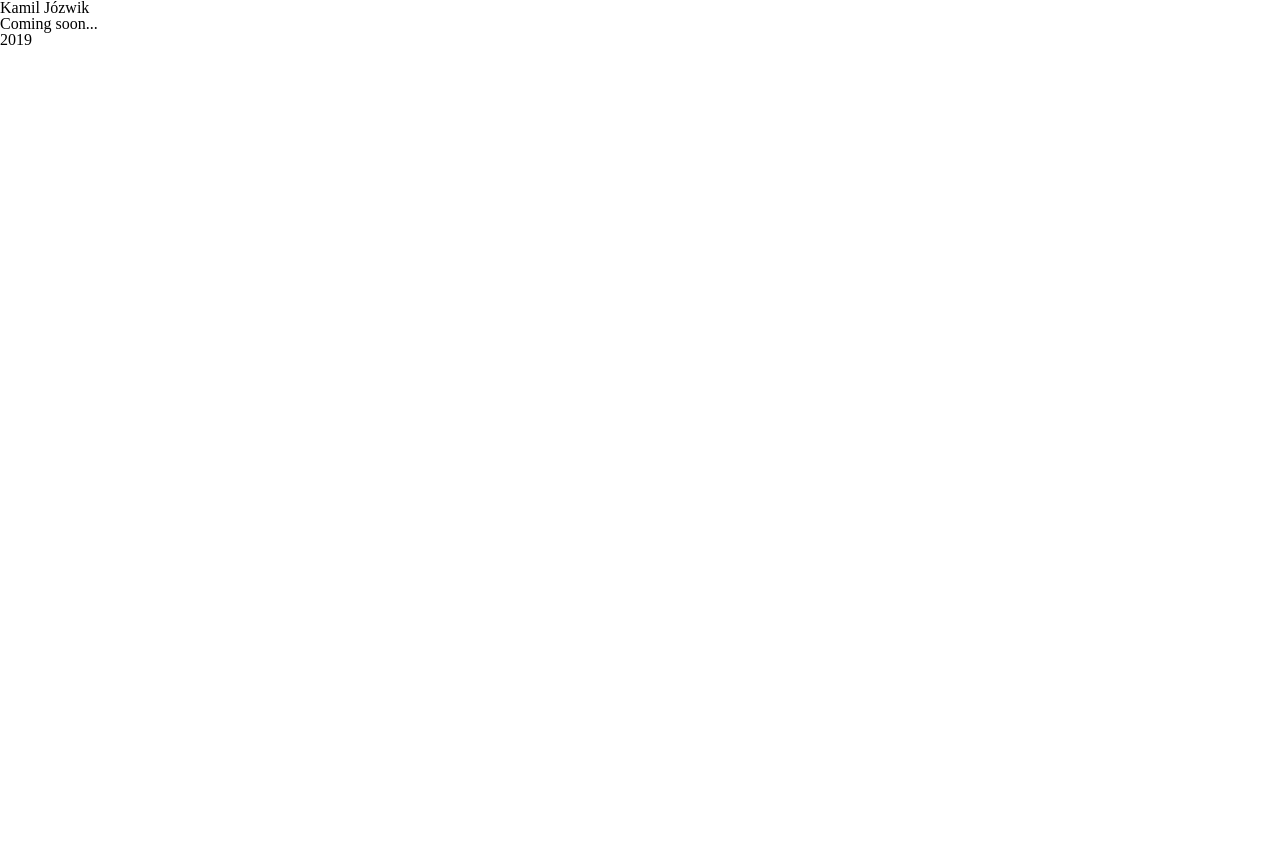
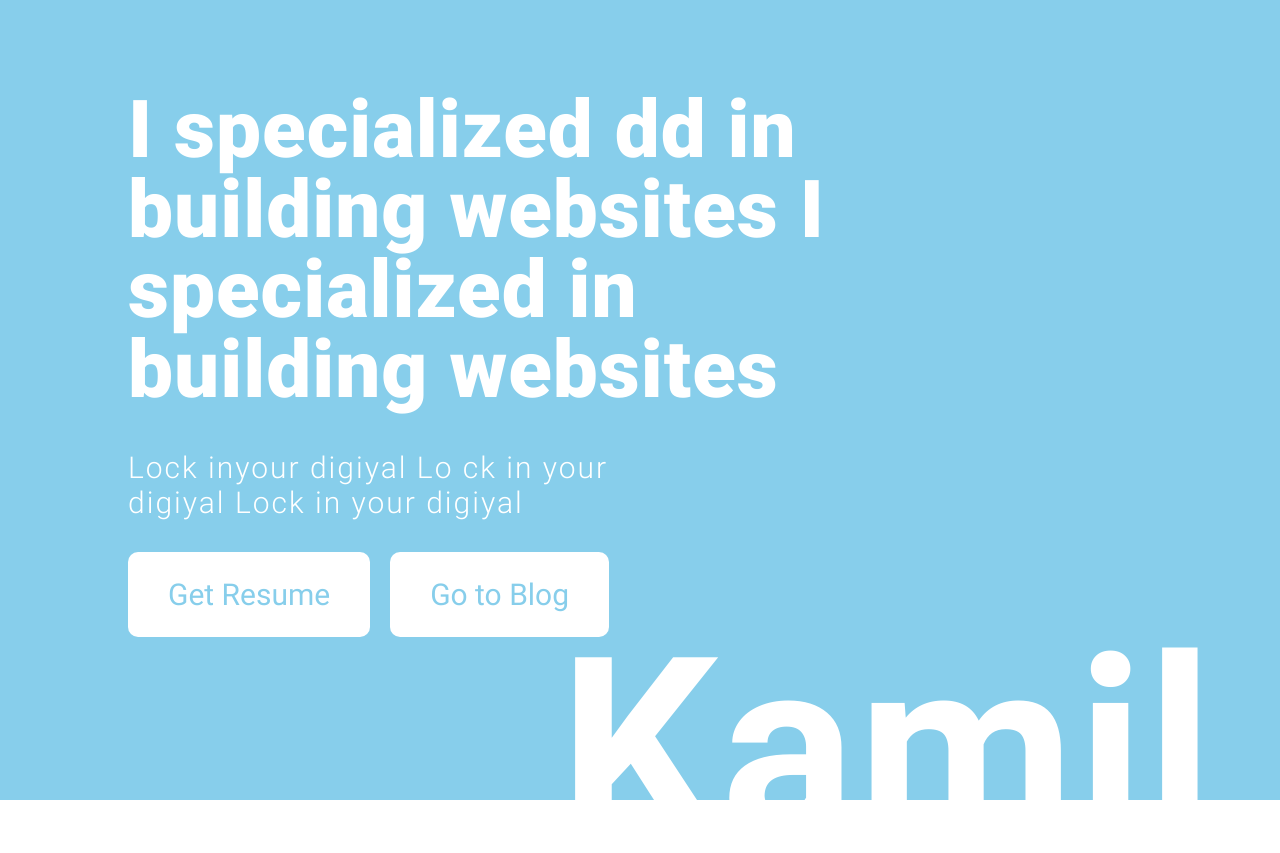
Before and after one commit to kamiljozwik/kamiljozwikcom, a Gatsby site: page / in a window 1280 px wide. Before the commit the page ends 800 px from the top, so only its background shows below. Built offline with nearby package versions, Linux system fonts and the light colour scheme; Gatsby itself is replaced by a stand-in of ours.

Commit message:
Landing page first styles

```diff
--- /dev/null
+++ b/src/components/Landing.js
@@ -0,0 +1,18 @@
+import React from 'react';
+import { Link } from 'gatsby';
+
+const LandingPage = () => (
+  <section className="landing">
+    <div className="landing__box">
+      <p className="landing__box--title">I specialized dd in building websites I specialized in building websites </p>
+      <p className="landing__box--desc">Lock inyour digiyal Lo ck in your digiyal Lock in your digiyal</p>
+      <div className="landing__box--buttons">
+        <Link to="/">Get Resume</Link>
+        <Link to="/">Go to Blog</Link>
+      </div>
+    </div>
+    <p className="landing__bottom">Kamil</p>
+  </section>
+);
+
+export default LandingPage;
--- a/src/components/layout.js
+++ b/src/components/layout.js
@@ -2,7 +2,7 @@ import React from 'react';
 import PropTypes from 'prop-types';
 import { StaticQuery, graphql } from 'gatsby';
 
-import Header from './header';
+// import Header from './header';
 import '../styles/index.scss';
 
 const Layout = ({ children }) => (
@@ -18,10 +18,10 @@ const Layout = ({ children }) => (
     `}
     render={data => (
       <>
-        <Header siteTitle={data.site.siteMetadata.title} />
+        {/* <Header siteTitle={data.site.siteMetadata.title} /> */}
         <div>
           <main>{children}</main>
-          <footer>{new Date().getFullYear()}</footer>
+          {/* <footer>{new Date().getFullYear()}</footer> */}
         </div>
       </>
     )}
--- a/src/pages/index.js
+++ b/src/pages/index.js
@@ -2,16 +2,15 @@ import React from 'react';
 // import { Link } from 'gatsby';
 
 import Layout from '../components/layout';
-import { GatsbyImage } from '../components/image';
+import Landing from '../components/Landing';
+// import { GatsbyImage } from '../components/image';
 import SEO from '../components/seo';
 
 const IndexPage = () => (
   <Layout>
     <SEO title="Home" keywords={[`kamil`, `jozwik`, `react`]} />
-    <h1>Coming soon...</h1>
-    <div>
-      {/* <GatsbyImage /> */}
-    </div>
+    <Landing />
+    { /* TODO OTHER SECTIONS */ }
   </Layout>
 );
 
--- /dev/null
+++ b/src/styles/common.scss
@@ -0,0 +1,16 @@
+// breakpoints
+$desktop: 1800px;
+$landscape: 1200px;
+$portrait: 900px;
+$phone: 600px;
+$xsmall: 400px;
+
+html {
+  height: calc(100% + 150px);
+  box-sizing: border-box;
+  body{
+      font-family: "Roboto-Regular", sans-serif;
+      position: relative;
+      min-height: 100%;
+  }
+}
--- a/src/styles/index.scss
+++ b/src/styles/index.scss
@@ -1,2 +1,5 @@
 @import 'reset';
+@import 'mixins';
+@import 'common';
 @import './fonts/fonts';
+@import 'landing';
--- /dev/null
+++ b/src/styles/landing.scss
@@ -0,0 +1,119 @@
+.landing {
+    color: white;
+    background: skyblue;
+    width: 100%;
+    height: 100vh;
+    display: flex;
+    flex-direction: column;
+    justify-content: flex-end;
+    overflow: hidden;
+    &__box {
+        box-sizing: border-box;
+        width: 60%;
+        height: 60vh;
+        margin-left: 10%;
+        display: flex;
+        flex-direction: column;
+        justify-content: flex-start;
+        &--title {
+            font-size: 80px;
+            margin-bottom: 40px;
+            font-family: 'Roboto-Black';
+            letter-spacing: 1px;
+            line-height: 80px;
+            @include mQ($landscape) {
+                font-size: 60px;
+                line-height: 60px;
+            }
+            @include mQ($phone) {
+                font-size: 40px;
+                line-height: 40px;
+            }
+        }
+        &--desc {
+            font-size: 30px;
+            line-height: 35px;
+            margin-bottom: 60px;
+            width: 70%;
+            font-family: "Roboto-Light";
+            letter-spacing: 2px;
+            @include mQ($phone) {
+                font-size: 20px;
+                line-height: 20px;
+            }
+        }
+        &--buttons {
+            a {
+                background: white;
+                color:  skyblue;
+                border-radius: 10px;
+                padding: 25px 40px;
+                font-size: 30px;
+                &:first-child {
+                    margin-right: 20px;
+                }
+                @include mQ($portrait) {
+                    padding: 20px;
+                    font-size: 30px;
+                }
+                @include mQ($xsmall) {
+                    padding: 10px;
+                    font-size: 25px;
+                }
+            }
+        }
+        @include mQ($landscape) {
+            width: 80%;
+            margin-left: 5%;
+        }
+        @include mQ($portrait) {
+            width: 100%;
+            height: 40%;
+            margin-left: 0;
+            align-items: center;
+            padding: 2%;
+            p {
+                text-align: center;
+            }
+        }
+        @include mQ($phone) {
+            padding: 0;
+            margin-top: 30%;
+        }
+        @include mQ($xsmall) {
+            padding: 0;
+            margin-top: 10%;
+        }
+    }
+    &__bottom {
+        text-align: right;
+        margin-top: 30px;
+        margin-right: 5%;
+        font-size: 250px;
+        font-family: "Roboto-Bold";
+        letter-spacing: 3px;
+        line-height: 200px;
+        transform: translateY(50px);
+        @include mQ($portrait) {
+            margin-top: 30%;
+            font-size: 200px;
+            line-height: 150px;
+            transform: translateY(30px);
+        }
+        @include mQ($phone) {
+            margin-top: 0;
+            font-size: 120px;
+            line-height: 100px;
+            transform: translateY(25px);
+        }
+        @include mQ($xsmall) {
+            margin-top: 0;
+            font-size: 80px;
+            line-height: 70px;
+            transform: translateY(20px);
+        }
+    }
+    @include mQ($phone) {
+        justify-content: space-between;
+    }
+}
--- /dev/null
+++ b/src/styles/mixins.scss
@@ -0,0 +1,22 @@
+// mixin for media queries
+@mixin mQ($arg){
+  @media screen and (max-width: $arg){
+    @content
+  }
+};
+
+@mixin center {
+  display: flex;
+  justify-content: center;
+  align-items: center;
+}
+
+@mixin border($color) {
+  border: 1px solid $color;
+}
+
+@mixin background {
+  background-position: 50% 50%;
+  background-size: cover;
+  background-repeat: no-repeat;
+}
```
